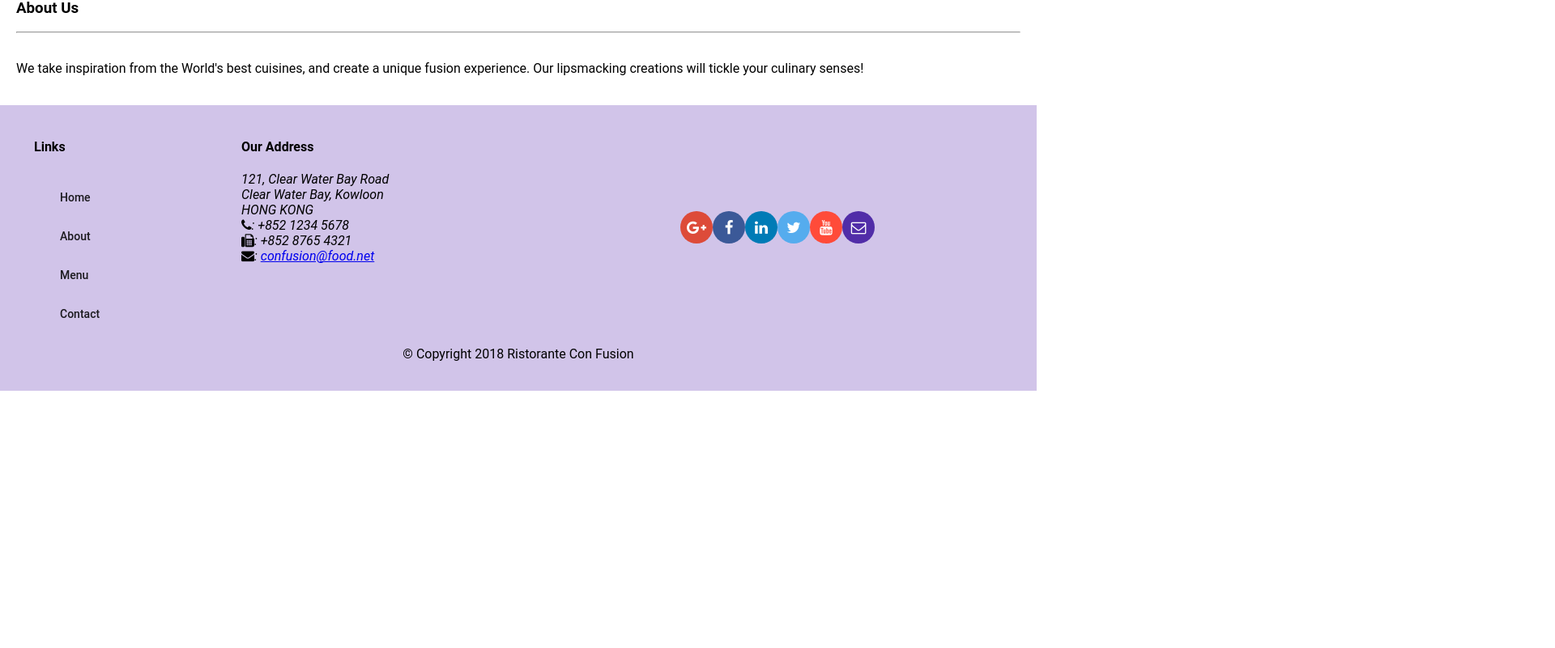
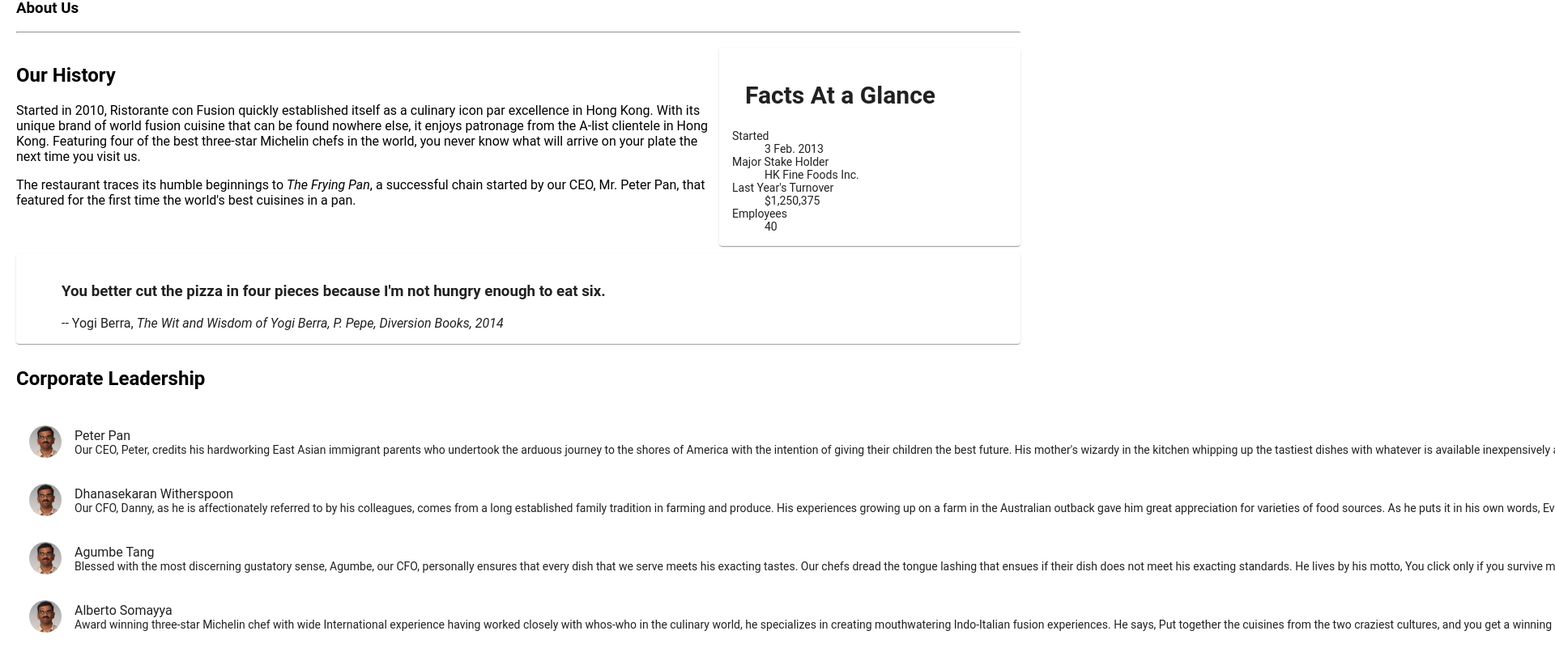
Before and after one commit to kainat2021/Angular-Restaurant-Website, an Angular app: page /about in a window 1280 px wide. Shown: the part 379-1180 px from the top of the page at 81% size, 1920 px wide, since content can reach past the window. Before the commit the page ends 862 px from the top, so only its background shows below. Built offline with nearby package versions, Linux system fonts and the light colour scheme.

Commit message:
Assignment 2

```diff
--- a/src/app/about/about.component.html
+++ b/src/app/about/about.component.html
@@ -10,9 +10,62 @@
   </div>
 
   <div fxFlex>
-        <p> We take inspiration from the World's best cuisines,
-          and create a unique fusion experience. Our lipsmacking
-          creations will tickle your culinary senses!</p>
-
+    <div fxLayout="column" fxLayout.gt-sm="row">
+      <div fxFlex="70">
+        <h2>Our History</h2>
+        <p>Started in 2010, Ristorante con Fusion quickly established itself as a culinary icon par excellence in Hong Kong. With its unique brand of world fusion cuisine that can be found nowhere else, it enjoys patronage from the A-list clientele in Hong Kong.  Featuring four of the best three-star Michelin chefs in the world, you never know what will arrive on your plate the next time you visit us.</p>
+        <p>The restaurant traces its humble beginnings to <em>The Frying Pan</em>, a successful chain started by our CEO, Mr. Peter Pan, that featured for the first time the world's best cuisines in a pan.</p>
+      </div>
+      <div fxFlex="30">
+        <mat-card>
+          <mat-card-header>
+            <mat-card-title>
+            <h2>Facts At a Glance</h2>
+            </mat-card-title>
+          </mat-card-header>
+          <mat-card-content>
+            <dl>
+              <dt>Started</dt>
+              <dd>3 Feb. 2013</dd>
+              <dt>Major Stake Holder</dt>
+              <dd>HK Fine Foods Inc.</dd>
+              <dt>Last Year's Turnover</dt>
+              <dd>$1,250,375</dd>
+              <dt>Employees</dt>
+              <dd>40</dd>
+            </dl>
+          </mat-card-content>
+        </mat-card>
+      </div>
     </div>
   </div>
+
+  <div fxFlex>
+    <mat-card>
+      <blockquote>
+        <h3>You better cut the pizza in four pieces because
+            I'm not hungry enough to eat six.</h3>
+        <footer>-- Yogi Berra,
+          <cite>The Wit and Wisdom of Yogi Berra,
+            P. Pepe, Diversion Books, 2014</cite>
+        </footer>
+      </blockquote>
+    </mat-card>
+  </div>
+
+
+  <div fxFlex>
+    <h2>Corporate Leadership</h2>
+    <div>
+      <mat-list fxFlex>
+        <mat-list-item *ngFor="let leader of leaders">
+          <img matListAvatar src={{leader.image}} alt={{leader.name}}>
+          <h1 matLine> {{leader.name}} </h1>
+            <p matLine>
+              <span> {{leader.description}} </span>
+            </p>
+        </mat-list-item>
+     </mat-list>
+    </div>
+  </div>
+</div>
--- a/src/app/about/about.component.ts
+++ b/src/app/about/about.component.ts
@@ -1,5 +1,6 @@
 import { Component, OnInit } from '@angular/core';
-
+import { Leader } from '../shared/leader';
+import { LeaderService } from '../services/leader.service';
 @Component({
   selector: 'app-about',
   templateUrl: './about.component.html',
@@ -7,9 +8,13 @@ import { Component, OnInit } from '@angular/core';
 })
 export class AboutComponent implements OnInit {
 
-  constructor() { }
+  leaders:Leader[];
+
+  constructor(private leaderService: LeaderService) { }
+
 
   ngOnInit() {
+    this.leaders = this.leaderService.getLeaders();
   }
 
 }
--- a/src/app/app.module.ts
+++ b/src/app/app.module.ts
@@ -19,7 +19,7 @@ import { AboutComponent } from './about/about.component';
 import { ContactComponent } from './contact/contact.component';
 import { PromotionService } from './services/promotion.service'
 import { DishService } from './services/dish.service';
-
+import { LeaderService } from './services/leader.service'
 import { AppRoutingModule } from './app-routing/app-routing.module';
 
 @NgModule({
@@ -45,7 +45,8 @@ import { AppRoutingModule } from './app-routing/app-routing.module';
     MatButtonModule
   ],
   providers: [DishService,
-    PromotionService
+    PromotionService,
+    LeaderService
   ],
   bootstrap: [AppComponent]
 
--- a/src/app/home/home.component.html
+++ b/src/app/home/home.component.html
@@ -33,4 +33,18 @@
   </mat-card-content>
 </mat-card>
 
+<mat-card *ngIf="leader" fxFlex>
+  <mat-card-header>
+    <div mat-card-avatar></div>
+    <mat-card-title>
+      <h3>{{leader.name | uppercase}}</h3>
+    </mat-card-title>
+  </mat-card-header>
+  <img mat-card-image src={{leader.image}} alt={{leader.name}}>
+  <mat-card-content>
+    <p>{{leader.description}}
+    </p>
+  </mat-card-content>
+</mat-card>
+
 </div>
--- a/src/app/home/home.component.ts
+++ b/src/app/home/home.component.ts
@@ -3,6 +3,8 @@ import { Dish } from '../shared/dish';
 import { DishService } from '../services/dish.service';
 import { Promotion } from '../shared/promotion';
 import { PromotionService } from '../services/promotion.service';
+import { Leader } from '../shared/leader';
+import { LeaderService } from '../services/leader.service';
 @Component({
   selector: 'app-home',
   templateUrl: './home.component.html',
@@ -12,13 +14,16 @@ export class HomeComponent implements OnInit {
 
   dish: Dish;
   promotion: Promotion;
+  leader:Leader;
 
   constructor(private dishservice: DishService,
-    private promotionservice: PromotionService) { }
+    private promotionservice: PromotionService,
+    private leaderservice: LeaderService) { }
 
   ngOnInit() {
     this.dish = this.dishservice.getFeaturedDish();
     this.promotion = this.promotionservice.getFeaturedPromotion();
+    this.leader = this.leaderservice.getFeaturedLeader();
   }
 
 }
--- /dev/null
+++ b/src/app/services/leader.service.ts
@@ -0,0 +1,20 @@
+import { Injectable } from '@angular/core';
+import { Leader } from '../shared/leader';
+import {LEADERS } from '../shared/leaders';
+@Injectable({
+  providedIn: 'root'
+})
+export class LeaderService {
+
+  constructor() { }
+  getLeaders(): Leader[] {
+    return LEADERS;
+  }
+  getLeader(id: string): Leader {
+    return LEADERS.filter((leader) => (leader.id === id))[0];
+  }
+
+  getFeaturedLeader(): Leader {
+    return LEADERS.filter((leader) => leader.featured)[0];
+  }
+}
--- /dev/null
+++ b/src/app/shared/leader.ts
@@ -0,0 +1,9 @@
+export class Leader {
+    id: string;
+    name: string;
+    image: string;
+    designation: string;
+    abbr: string;
+    featured: boolean;
+    description: string;
+}
--- /dev/null
+++ b/src/app/shared/leaders.ts
@@ -0,0 +1,43 @@
+import {Leader} from './leader'
+export const LEADERS: Leader[] = [
+    {
+      id: '0',
+      name: 'Peter Pan',
+      image: '/assets/images/alberto.png',
+      designation: 'Chief Epicurious Officer',
+      abbr: 'CEO',
+      featured: false,
+      // tslint:disable-next-line:max-line-length
+      description: 'Our CEO, Peter, credits his hardworking East Asian immigrant parents who undertook the arduous journey to the shores of America with the intention of giving their children the best future. His mother\'s wizardy in the kitchen whipping up the tastiest dishes with whatever is available inexpensively at the supermarket, was his first inspiration to create the fusion cuisines for which The Frying Pan became well known. He brings his zeal for fusion cuisines to this restaurant, pioneering cross-cultural culinary connections.'
+    },
+    {
+      id: '1',
+      name: 'Dhanasekaran Witherspoon',
+      image: '/assets/images/alberto.png',
+      designation: 'Chief Food Officer',
+      abbr: 'CFO',
+      featured: false,
+      // tslint:disable-next-line:max-line-length
+      description: 'Our CFO, Danny, as he is affectionately referred to by his colleagues, comes from a long established family tradition in farming and produce. His experiences growing up on a farm in the Australian outback gave him great appreciation for varieties of food sources. As he puts it in his own words, Everything that runs, wins, and everything that stays, pays!'
+    },
+    {
+      id: '2',
+      name: 'Agumbe Tang',
+      image: '/assets/images/alberto.png',
+      designation: 'Chief Taste Officer',
+      abbr: 'CTO',
+      featured: false,
+      // tslint:disable-next-line:max-line-length
+      description: 'Blessed with the most discerning gustatory sense, Agumbe, our CFO, personally ensures that every dish that we serve meets his exacting tastes. Our chefs dread the tongue lashing that ensues if their dish does not meet his exacting standards. He lives by his motto, You click only if you survive my lick.'
+    },
+    {
+      id: '3',
+      name: 'Alberto Somayya',
+      image: '/assets/images/alberto.png',
+      designation: 'Executive Chef',
+      abbr: 'EC',
+      featured: true,
+      // tslint:disable-next-line:max-line-length
+      description: 'Award winning three-star Michelin chef with wide International experience having worked closely with whos-who in the culinary world, he specializes in creating mouthwatering Indo-Italian fusion experiences. He says, Put together the cuisines from the two craziest cultures, and you get a winning hit! Amma Mia!'
+    }
+  ];
```
Also changed, not shown: 1 other file (tests, documents, lock files or other folders).
